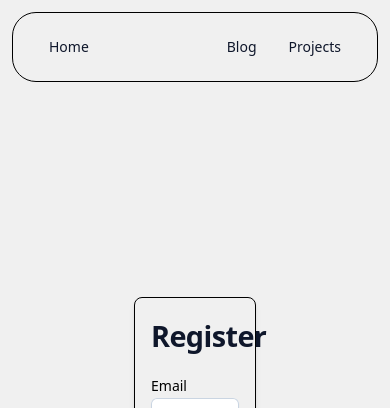
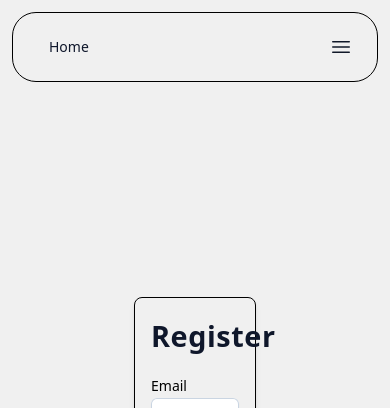
Before and after one commit to mihai133/personal-Next-JS-template-app-auth, a Next.js app: page /register in a window 390 px wide. Shown: the top 408 px of the page. Built offline with nearby package versions, Linux system fonts and the light colour scheme; no server answers; a web font is replaced by a local one.

Commit message:
Navigation Fix

```diff
--- a/src/app/(public)/posts/layout.jsx
+++ b/src/app/(public)/posts/layout.jsx
@@ -1,5 +1,6 @@
 import LoadingArticles from "@/components/LoadingArticles";
 import Navigation from "@/components/Navigation";
+import PrivateNavItems from "@/components/PrivateNavItems";
 import { Suspense } from "react";
 
 export const metadata = {
@@ -12,7 +13,7 @@ export default function BlogLayout({ children }) {
   return (
     <>
       <header className="sticky top-3 left-0 z-10">
-        <Navigation />
+        <Navigation serverComponent={<PrivateNavItems />} />
       </header>
       <Suspense fallback={<LoadingArticles title={"Blog"} />}>
         <main className="mx-auto  min-h-screen px-3 lg:px-0">{children}</main>
--- a/src/app/(public)/projects/layout.jsx
+++ b/src/app/(public)/projects/layout.jsx
@@ -1,5 +1,6 @@
 import LoadingArticles from "@/components/LoadingArticles";
 import Navigation from "@/components/Navigation";
+import PrivateNavItems from "@/components/PrivateNavItems";
 import { Suspense } from "react";
 
 export const metadata = {
@@ -12,7 +13,7 @@ export default async function ProjectsLayout({ children }) {
   return (
     <>
       <header className="sticky top-3 left-0">
-        <Navigation />
+        <Navigation serverComponent={<PrivateNavItems />} />
       </header>
       <Suspense fallback={<LoadingArticles title={"Projects"} />}>
         <main className=" mx-auto min-h-screen px-3 lg:px-0">{children}</main>
--- a/src/components/Navigation.jsx
+++ b/src/components/Navigation.jsx
@@ -1,41 +1,40 @@
-import getAuthUser from "@/lib/getAuthUser";
+"use client";
 import NavLink from "./NavLink";
-import { logout } from "@/actions/auth";
-import Link from "next/link";
-import {
-  ArrowLongLeftIcon,
-  ArrowRightEndOnRectangleIcon,
-} from "@heroicons/react/24/outline";
-import GoBackButton from "./navigation/GoBackButton";
+import { Bars3Icon } from "@heroicons/react/24/outline";
+import PrivateNavItems from "./PrivateNavItems";
+import React, { useState } from "react";
+import MobileMenu from "./navigation/MobileMenu";
 
-export default async function Navigation({ showHome }) {
-  const authUser = await getAuthUser();
+export default function Navigation({ showHome, serverComponent }) {
+  const [mobileMenuOpen, setMobileMenuOpen] = useState(false);
 
+  function toggleMobileMenu() {
+    setMobileMenuOpen(!mobileMenuOpen);
+  }
   return (
+    <>
       <nav className="flex items-center text-black justify-between dark:text-white  dark:bg-[var(--color-primary-800)] dark:border-[var(--color-primary-400)] mx-auto mt-3 flex max-w-[1400px] items-center justify-between rounded-3xl border-1 bg-primary px-6 py-4 lg:px-8">
         <div className="flex lg:flex-1">
           <NavLink href={"/"} label={"Home"} />
         </div>
-      <div className="inline-flex items-center space-x-2">
+
+        <div className="hidden md:inline-flex items-center space-x-2">
           <NavLink href="/posts" label="Blog" />
           <NavLink href="/projects" label="Projects" />
-        {authUser ? (
-          <>
-            <NavLink href="/dashboard" label="Dashboard" />
-            <form action={logout}>
-              <button className="nav-link inline-flex items-center">
-                Logout
-                <ArrowRightEndOnRectangleIcon className="w-5 h-5 ml-2 -mr-1 " />
+          {serverComponent}
+        </div>
+        <div className="flex md:hidden">
+          <button
+            type="button"
+            onClick={toggleMobileMenu}
+            className="-m-2.5 inline-flex items-center justify-center rounded-md p-2.5 text-gray-900 dark:text-white"
+          >
+            <span className="sr-only">Open main menu</span>
+            <Bars3Icon aria-hidden="true" className="size-6" />
           </button>
-            </form>
-          </>
-        ) : (
-          <>
-            {/* <NavLink href="/register" label="Register" /> */}
-            {/* <NavLink href="/login" label="Login" /> */}
-          </>
-        )}
         </div>
       </nav>
+      <MobileMenu {...{ mobileMenuOpen, setMobileMenuOpen, serverComponent }} />
+    </>
   );
 }
--- /dev/null
+++ b/src/components/PrivateNavItems.jsx
@@ -0,0 +1,27 @@
+"use server";
+import { logout } from "@/actions/auth";
+import getAuthUser from "@/lib/getAuthUser";
+import React from "react";
+import { ArrowRightEndOnRectangleIcon } from "@heroicons/react/24/outline";
+import NavLink from "./NavLink";
+
+export default async function PrivateNavItems() {
+  console.log("PRivate");
+  const authUser = await getAuthUser();
+  return authUser ? (
+    <>
+      <NavLink href="/dashboard" label="Dashboard" />
+      <form action={logout}>
+        <button className="nav-link inline-flex max-sm:w-full items-center">
+          Logout
+          <ArrowRightEndOnRectangleIcon className="w-5 h-5 ml-2 -mr-1 " />
+        </button>
+      </form>
+    </>
+  ) : (
+    <>
+      {/* <NavLink href="/register" label="Register" />
+      <NavLink href="/login" label="Login" /> */}
+    </>
+  );
+}
--- a/src/components/Projects/ProjectCard.jsx
+++ b/src/components/Projects/ProjectCard.jsx
@@ -4,7 +4,6 @@ import Link from "next/link";
 import { StarIcon } from "@heroicons/react/24/outline";
 
 export default function ProjectCard({ project, path }) {
-  console.log(project.featured);
   return (
     <>
       <OverlayCard
--- a/src/components/blog/BlogHero.jsx
+++ b/src/components/blog/BlogHero.jsx
@@ -38,7 +38,7 @@ export default function BlogHero({ post, userOwns, type }) {
 
         <div className="flex flex-col items-center justify-center text-white space-y-4">
           <GoBackButton label={backButtonType} />
-          <h1 className=" text-4xl font-bold text-white">
+          <h1 className="text-4xl text-center text-pretty font-bold text-white">
             {post?.title || "Post not found"}
           </h1>
           <div>
--- /dev/null
+++ b/src/components/navigation/Disclosure.jsx
@@ -0,0 +1,33 @@
+import {
+  Disclosure,
+  DisclosureButton,
+  DisclosurePanel,
+} from "@headlessui/react";
+import { ChevronDownIcon } from "@heroicons/react/24/outline";
+import React from "react";
+
+export default function DisclosureItems({ items }) {
+  return (
+    <Disclosure as="div" className="-mx-3">
+      <DisclosureButton className="group flex w-full items-center justify-between rounded-lg py-2 pr-3.5 pl-3 text-base/7 font-semibold text-gray-900 hover:bg-gray-50">
+        Servicii
+        <ChevronDownIcon
+          aria-hidden="true"
+          className="size-5 flex-none group-data-open:rotate-180"
+        />
+      </DisclosureButton>
+      <DisclosurePanel className="mt-2 space-y-2">
+        {/* {items.map((item) => (
+                       <DisclosureButton
+                         key={item.name}
+                         as="a"
+                         href={item.href}
+                         className="block rounded-lg py-2 pr-3 pl-6 text-sm/7 font-semibold text-gray-900 hover:bg-gray-50"
+                       >
+                         {item.name}
+                       </DisclosureButton>
+                     ))} */}
+      </DisclosurePanel>
+    </Disclosure>
+  );
+}
--- a/src/lib/getAuthUser.js
+++ b/src/lib/getAuthUser.js
@@ -1,3 +1,5 @@
+"use server";
+
 import { cookies } from "next/headers";
 import { decrypt } from "./sessions";
 
--- a/src/styles/General/Typography.css
+++ b/src/styles/General/Typography.css
@@ -41,7 +41,7 @@ Generate a typography scale
 h1 {
   font-size: clamp(1.8rem, 3.5vw, 4rem);
   font-weight: 800;
-  letter-spacing: -0.02em;
+  letter-spacing: 0.02em;
 }
 
 h2 {
```
Also changed, not shown: src/components/navigation/MobileMenu.jsx (+15 -40 lines). Lines whose indentation alone changed are shown as unchanged.
